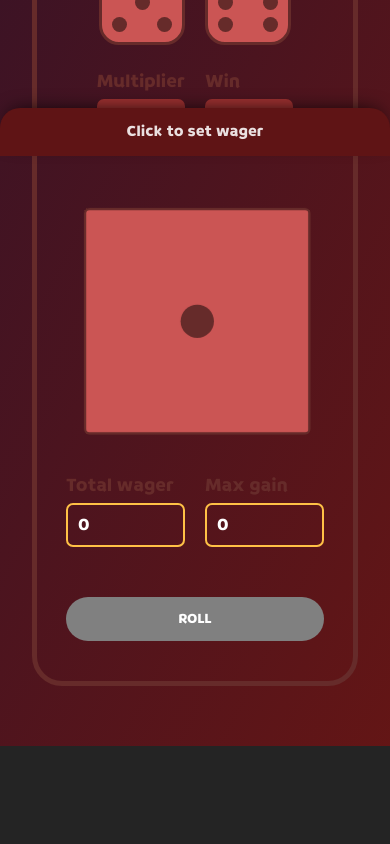
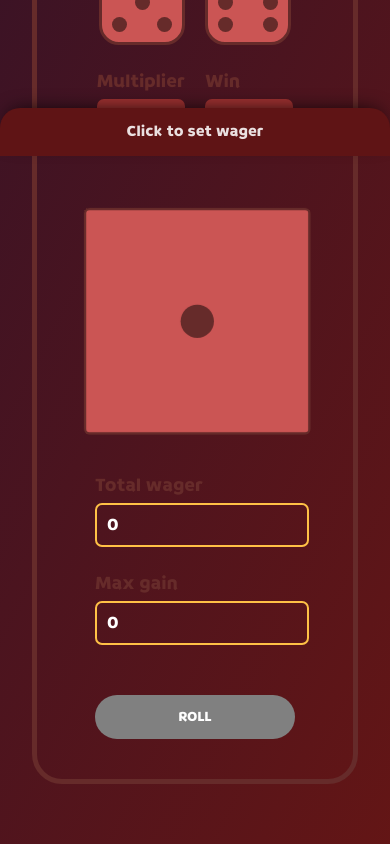
Before and after one commit to MrPa2a/block-bet, a React (Vite) app: page /games in a window 390 px wide. Shown: the part 688-1532 px from the top of the page. Before the commit the page ends 1434 px from the top, so only its background shows below. Built offline with nearby package versions, Linux system fonts and the light colour scheme.

Commit message:
fix responsive + beautify files

```diff
--- a/src/components/games/dice-game/simple-dice/SimpleDice.scss
+++ b/src/components/games/dice-game/simple-dice/SimpleDice.scss
@@ -19,8 +19,8 @@
   @include respond-to(medium) {
     display: grid;
     grid-template-areas:
-    "inputs bets"
-    "outputs bets";
+      "inputs bets"
+      "outputs outputs";
     margin: 50px;
   }
   @include respond-to(large) {
@@ -194,6 +194,14 @@
       gap: 20px;
       margin-bottom: 50px;
 
+      @include respond-to(default) {
+        grid-template-columns: 1fr;
+        width: 100%;
+      }
+      @include respond-to(xsmall) {
+        grid-template-columns: 1fr 1fr;
+      }
+
       .title {
         font-size: 1.2rem;
         color: var(--secondary-dark);
@@ -219,6 +227,10 @@
           border: 2px solid var(--primary-light);
           color: white;
 
+          @include respond-to(default) {
+            width: 100%;
+          }
+
           &::-webkit-scrollbar {
             display: none;
           }
@@ -236,6 +248,19 @@
 
     .cta {
       width: 100%;
+
+      @include respond-to(default) {
+        width: 100%;
+      }
+      @include respond-to(xsmall) {
+        width: 100%;
+      }
+      @include respond-to(medium) {
+        width: 40%;
+      }
+      @include respond-to(large) {
+        width: 100%;
+      }
 
       button {
         width: 100%;
--- a/src/components/games/range-game/SimpleRange.scss
+++ b/src/components/games/range-game/SimpleRange.scss
@@ -213,7 +213,7 @@
         }
         @include respond-to(xsmall) {
           grid-template-columns: minmax(100px, 1fr) minmax(100px, 1fr);
-          gap: 5px;
+          gap: 10px;
         }
         @include respond-to(medium) {
           grid-template-columns: minmax(100px, 1fr) minmax(100px, 1fr);
@@ -260,7 +260,7 @@
         }
         @include respond-to(xsmall) {
           grid-template-columns: minmax(100px, 1fr) minmax(100px, 1fr);
-          gap: 5px;
+          gap: 10px;
         }
         @include respond-to(medium) {
           grid-template-columns: minmax(100px, 1fr) minmax(100px, 1fr);
--- a/src/components/home/info-card/InfoCard.scss
+++ b/src/components/home/info-card/InfoCard.scss
@@ -1,4 +1,4 @@
-@import '../../../breakpoints.scss';
+@import "../../../breakpoints.scss";
 
 @keyframes slideInFromBot {
   0% {
--- a/src/components/shared/bets-input/BetInput.tsx
+++ b/src/components/shared/bets-input/BetInput.tsx
@@ -21,7 +21,7 @@ function BetInputs() {
             const value = Math.floor(Number(event.target.value))
             if (value <= 0) {
                 dispatch(updateMultipleBets(100));
-            } else if (value > 100){
+            } else if (value > 100) {
                 dispatch(updateMultipleBets(1));
             } else {
                 dispatch(updateMultipleBets(value))
--- a/src/components/shared/bets-panel/BetPanel.scss
+++ b/src/components/shared/bets-panel/BetPanel.scss
@@ -1,12 +1,12 @@
 @import "../../../breakpoints.scss";
 
 .panel {
-    z-index: 1000;
+  z-index: 1000;
   position: fixed;
   bottom: 0;
   left: 0;
   right: 0;
-  background: #5F1415;
+  background: #5f1415;
   cursor: pointer;
   border-top-left-radius: 20px;
   border-top-right-radius: 20px;
--- a/src/components/shared/bets-panel/BetPanel.tsx
+++ b/src/components/shared/bets-panel/BetPanel.tsx
@@ -10,60 +10,7 @@ const BetPanel: React.FC = () => {
         setIsExpanded(!isExpanded);
     };
 
-  const computedStyle = getComputedStyle(document.body);
-  const background = computedStyle.getPropertyValue('--background');
-  const primaryColor = computedStyle.getPropertyValue('--primary');
-  const secondaryLightColor = computedStyle.getPropertyValue('--secondary-light');
-
     return (
-    // <div
-    //   style={{
-    //     height: isExpanded ? 'auto' : '30px', // Hauteur initiale de la partie "émergée"
-    //     position: 'fixed',
-    //     bottom: 0,
-    //     left: 0,
-    //     right: 0,
-    //     backgroundColor: secondaryLightColor,
-    //     transition: 'height 0.3s ease-in-out',
-    //     cursor: 'pointer',
-    //     borderTopRightRadius: '20px',
-    //     borderTopLeftRadius: '20px',
-    //   }}
-    //       onClick={handleToggle}
-    //   >
-    //   <div
-    //     style={{
-    //       position: 'absolute',
-    //       backgroundColor: secondaryLightColor,
-    //       bottom: isExpanded ? 'auto' : '-10px', // Position de la partie "émergée"
-    //       left: 0,
-    //       right: 0,
-    //       height: '10px',
-    //       borderTopRightRadius: '20px',
-    //       borderTopLeftRadius: '20px',
-    //     }}
-    //     draggable={!isExpanded} // Désactiver le glissement lorsque le panneau est ouvert
-    //     onDragStart={(e) => e.preventDefault()}
-    //     onDrag={handleToggle}
-    //   />
-    //   {isExpanded && (
-    //     <div
-    //       style={{
-    //         padding: '50px',
-    //         backgroundColor: secondaryLightColor,
-    //         transition: 'all 0.3s ease-in-out',
-    //         boxShadow: '0 2px 5px rgba(0, 0, 0, 0.2)',
-    //         display: 'flex',
-    //         alignItems: 'flex-end',
-    //         justifyContent: 'center',
-    //         borderTopRightRadius: '20px',
-    //         borderTopLeftRadius: '20px',
-    //       }}
-    //     >
-    //       <BetInputs />
-    //     </div>
-    //   )}
-    // </div>
         <div className={`panel ${isExpanded ? 'expanded' : ''}`}>
             <div className="header" onClick={handleToggle}>
                 Click to {isExpanded ? 'close' : 'set'} wager
--- a/src/components/shared/navbar/Navbar.tsx
+++ b/src/components/shared/navbar/Navbar.tsx
@@ -31,7 +31,7 @@ function Navbar() {
                             <NavLink to="/contact">Analytics</NavLink>
                         </li>
                         <li>
-                            <Button label="Connect wallet" small onClick={() => {}} />
+                            <Button label="Connect wallet" small onClick={() => { }} />
                         </li>
                     </ul>
                 </div>
```
Also changed, not shown: src/components/shared/navbar/Navbar.scss (line endings or trailing spaces). Lines whose indentation alone changed are shown as unchanged.
